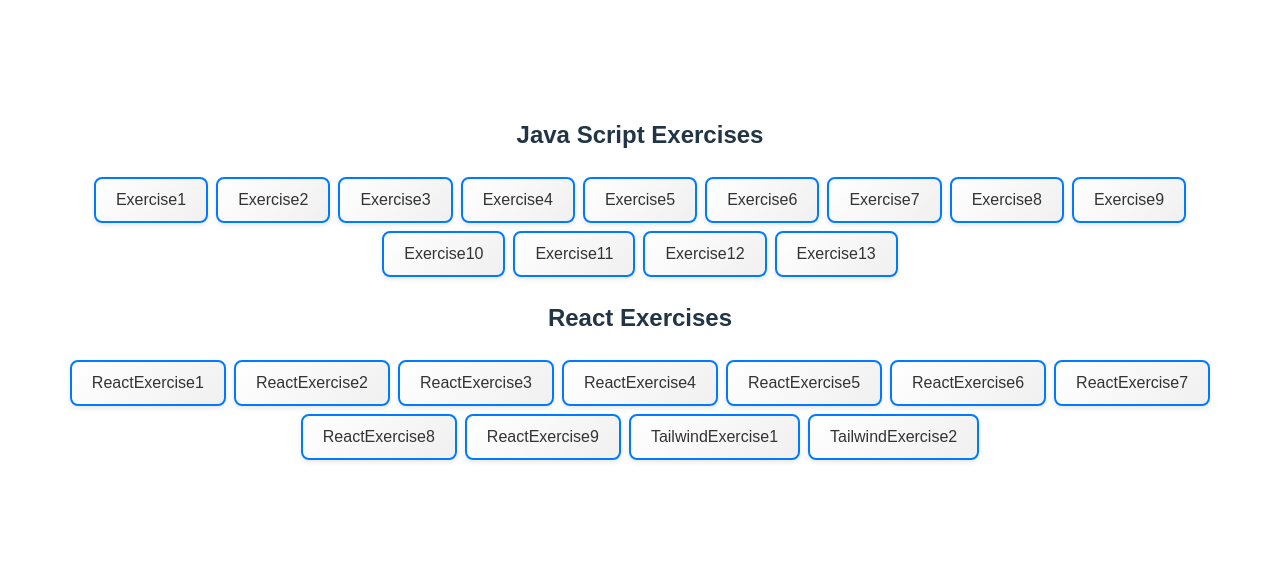
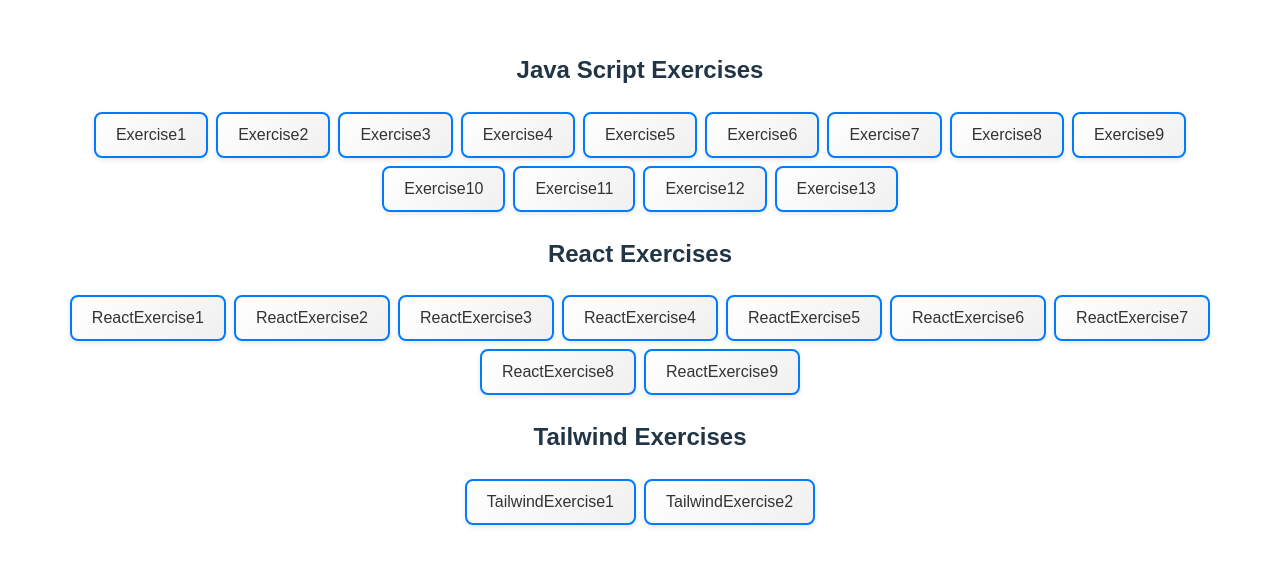
Before and after one commit to kuldeeepkumar/Training, a React (Vite) app: page / in a window 1280 px wide. Shown: the part 117-682 px from the top of the page. Built offline with nearby package versions, Linux system fonts and the light colour scheme.

Commit message:
Tailwind container added

```diff
--- a/src/HomePage.jsx
+++ b/src/HomePage.jsx
@@ -95,18 +95,16 @@
      {
       routesName: "ReactExercise9",
     },
-    {
+
+  ];
+  const tailwindExercises=[
+ {
       routesName: "TailwindExercise1"
     },
     {
       routesName: "TailwindExercise2"
     },
   ];
-  const handleClick=()=>
-  {
-
-    setToggleClass(!toggleClass);
-  }
   return (
     <>
       <div>
@@ -137,6 +135,19 @@
           ))}
         </nav>
       </div>
+       <h2> Tailwind Exercises</h2>
+        <nav className="mainContainer">
+          {tailwindExercises.map((route,index) => (
+
+            <button
+              key={route.routesName}
+
+              onClick={() => navigation(`/${route.routesName}`)}
+              className={index % 2 === 0 ? "cardButtonUp" : "cardButtonDown"}>
+              {route.routesName}
+            </button>
+          ))}
+        </nav>
     </>
   );
 };
--- a/src/tailwindCss/exercise2/example.module.css
+++ b/src/tailwindCss/exercise2/example.module.css
@@ -42,7 +42,7 @@
 /* 5. Grid Layout */
 .gridLayout {
   display: grid;
-  grid-template-columns: repeat(3, 1fr);
+  grid-template-columns: repeat(3,1fr);
   gap: 10px;
   margin-bottom: 20px;
 }
```
